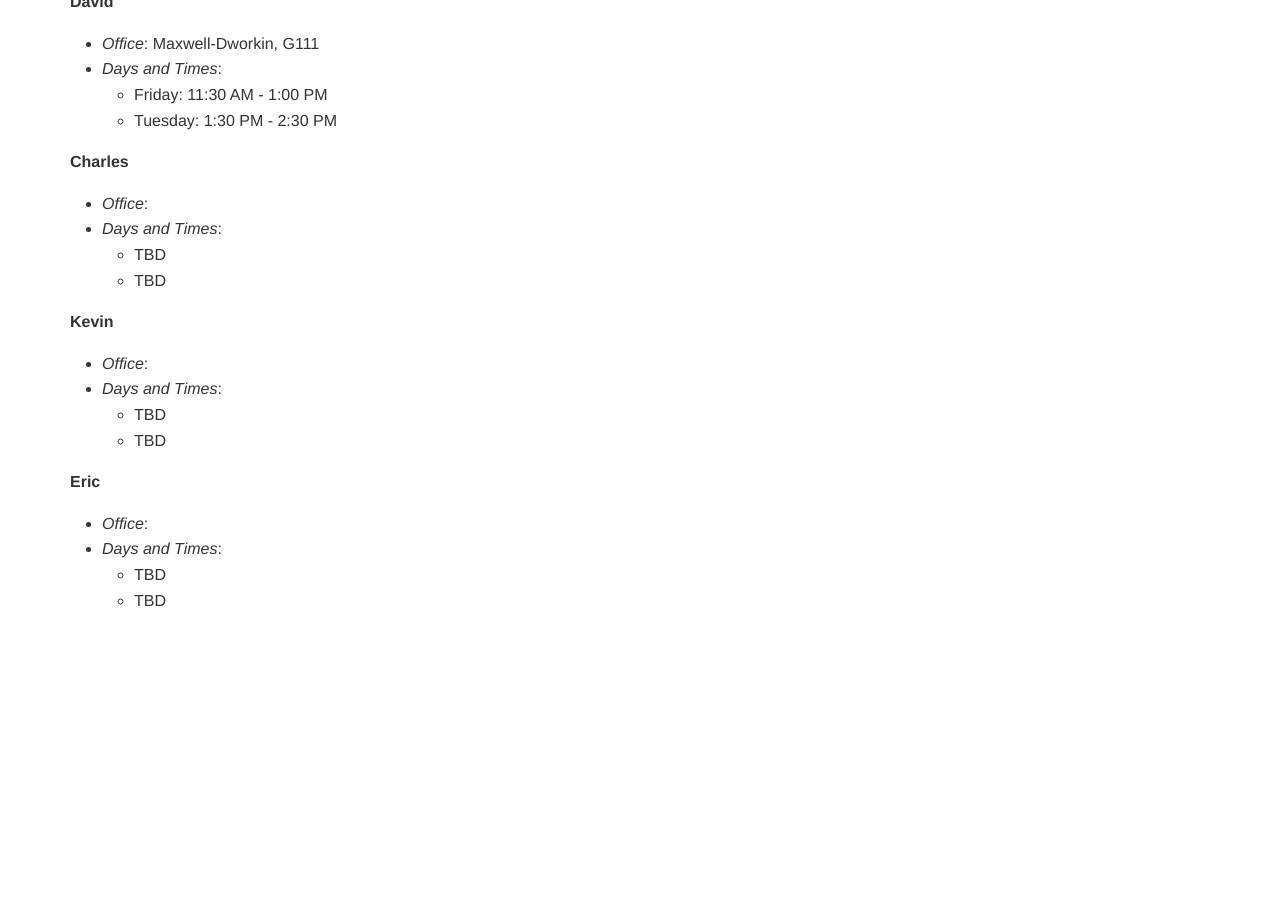
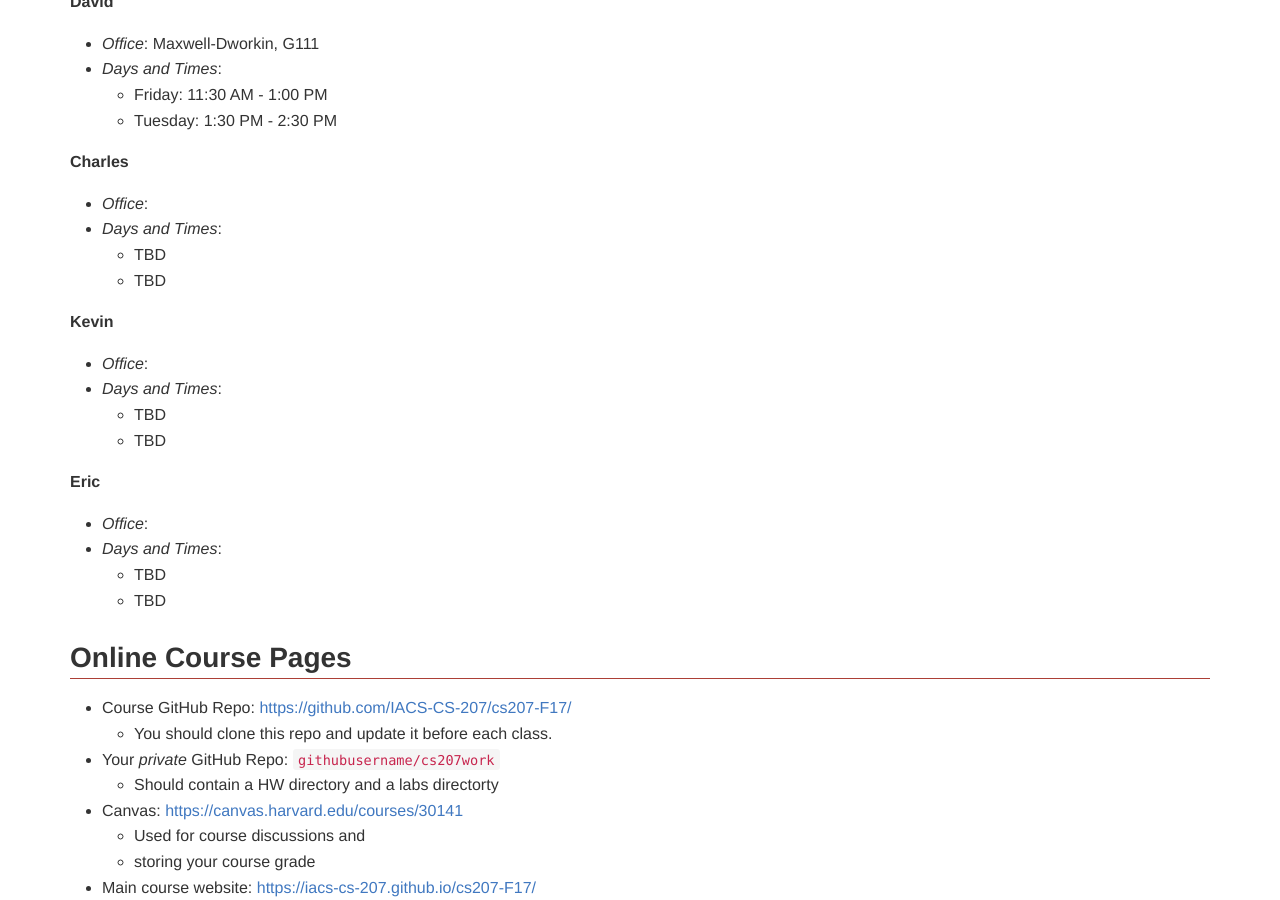
Before and after one commit to xuwd11/cs207_Weidong_Xu, a Jekyll site: the page built from index.md, in a window 1280 px wide and 900 px high, scrolled down 718 px. Built offline with Jekyll 4.4.1, drawn with Linux system fonts in a browser that asks for light colours; nearby versions of some CDN libraries; before the commit the page ends 1331 px from its top, so only the background shows below that.

Commit message:
Added online course presence.

```diff
--- a/index.md
+++ b/index.md
@@ -55,3 +55,14 @@ layout: "default"
 * *Days and Times*:
   * TBD
   * TBD
+
+## Online Course Pages
+
+* Course GitHub Repo: <https://github.com/IACS-CS-207/cs207-F17/>
+  * You should clone this repo and update it before each class.
+* Your *private* GitHub Repo: `githubusername/cs207work`
+  * Should contain a HW directory and a labs directorty
+* Canvas: <https://canvas.harvard.edu/courses/30141>
+  * Used for course discussions and
+  * storing your course grade
+* Main course website:  <https://iacs-cs-207.github.io/cs207-F17/>
```
